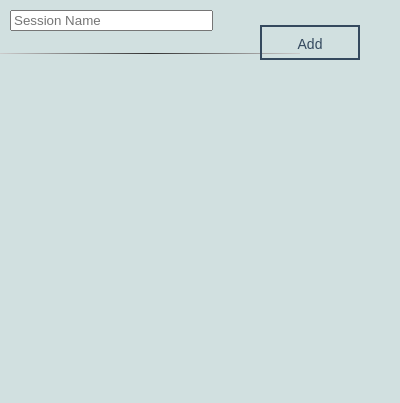
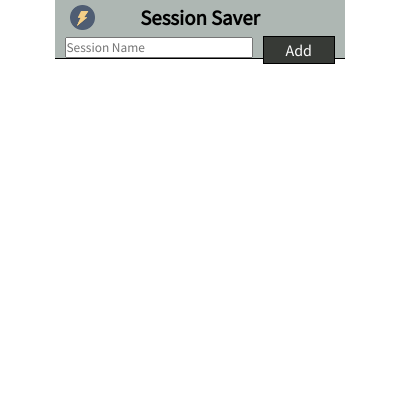
Before and after one commit to Erick2206/Window_Session_Saver, a browser extension: page src/popup/save_extension.html in a window 400 px wide. Drawn offline with Linux system fonts and the light colour scheme.

Commit message:
Updated the UI 	save_extension.html web.css 		Restructred the layout and structure of the code
	ret.js save.js
		changed classname's and id's  wrt to new classnames and ids

```diff
--- a/src/js/save.js
+++ b/src/js/save.js
@@ -25,10 +25,9 @@ function isEmpty(obj) {
     return true;
 }
 function tabStore(tabList){
-
 	if(!isEmpty(tabList)){
 		obj=tabList.KeyPair;
-		flag=document.querySelector('#textBox').value;
+		flag=document.querySelector('#text-box').value;
 		if (obj[flag]) {
 			alert("Name already exists");
 		}
@@ -55,7 +54,7 @@ function saveTabs(tabs){
 		}
 	}
 
-	flag=document.querySelector('#textBox').value;
+	flag=document.querySelector('#text-box').value;
 	//console.log(typeof(flag));
 	KeyPair[flag] = arr;
 
@@ -81,8 +80,7 @@ function checkValue(tabObj){
 		console.log("key is ",key);
 		console.log("flag is ",flag);
 
-		if(key===flag)
-		{
+		if(key===flag){
 			return true;
 		}
 	}
@@ -94,7 +92,7 @@ function checkValue(tabObj){
 function updateList(){
 		var ul = document.getElementById("list");
 		var li = document.createElement("li");
-		flag=document.querySelector('#textBox').value
+		flag=document.querySelector('#text-box').value
 
 /*
 		browserData = checkValueExists(flag)
@@ -134,6 +132,16 @@ function updateList(){
 			btn.onclick = reloadTabs;
 			li.appendChild(btn);
 			ul.appendChild(li);
+			//var textNode = document.createTextNode(flag);
+			// var para = document.createElement("P");
+			// para.appendChild(textNode)
+			// li.appendChild(para);
+			// li.id = 'addEvent';
+			// console.log(li.id);
+			// document.getElementById('addEvent').addEventListener('click', () => {
+			// 	reloadTabs();
+			// });
+			// ul.appendChild(li);
 		}
 	}
 
@@ -141,9 +149,11 @@ function updateList(){
 		if(e instanceof ValueExistsException)
 			alert("Session with this Name exists!");
 		else{
-		console.log(e);
+				console.log(e);
 		}
 	}
+
+
 }
 
 function getList(data){
@@ -172,10 +182,10 @@ function main(){
 	updateList()
 }
 
-document.getElementById('submitBttn').addEventListener('click',main)
+document.getElementById('btn-submit').addEventListener('click',main);
 
 // Get the input field
-var input = document.getElementById("textBox");
+var input = document.getElementById("text-box");
 
 // Execute a function when the user releases a key on the keyboard
 input.addEventListener("keyup", function(event) {
@@ -184,6 +194,6 @@ input.addEventListener("keyup", function(event) {
   // Number 13 is the "Enter" key on the keyboard
   if (event.keyCode === 13) {
     // Trigger the button element with a click
-    document.getElementById("submitBttn").click();
+    document.getElementById("btn-submit").click();
   }
 });
--- a/src/popup/save_extension.html
+++ b/src/popup/save_extension.html
@@ -1,36 +1,27 @@
 <!DOCTYPE html>
-
-<html>
-
-<head>
+<html lang="en" dir="ltr">
+  <head>
     <meta charset="utf-8">
-    <link rel="stylesheet" href="web.css" />
+    <title></title>
+    <link rel="stylesheet" href="web.css">
     <link rel="stylesheet" href="https://cdnjs.cloudflare.com/ajax/libs/font-awesome/4.7.0/css/font-awesome.min.css">
-</head>
-
-<body>
+    <link href="https://fonts.googleapis.com/css?family=Source+Sans+Pro&display=swap" rel="stylesheet">
+  </head>
+  <body>
     <div class="container">
-      <div class="topArea">
-        <div class="upperBar">
-            <input type="text" id="textBox" placeholder="Session Name" name="fname" >
-<!--            <button  class="bttn-dark" id="bttn"></button> -->
-        </div>
-
-        <div class="button-7">
-          <div class="eff-7"></div>
-            <a href="#" class="bttn" id="submitBttn"> Add </a>
-        </div>
+      <div class="top-area">
+        <img src="../icons/session_saver_icon.png" alt="logo" width="25px" height="25px;">
+          <p class="head">Session Saver</p>
+          <div class="inp">  <input type="text" name="text-box" value="" id="text-box" placeholder="Session Name"> </div>
+          <div id="btn-submit">Add</div>
       </div>
-      <hr>
       <div class="popup-content">
           <h5 id="session_header"></h5>
           <ul id="list">
           </ul>
       </div>
-      </div>
-    <script src="../js/ret.js"></script>
-    <script src="../js/save.js"></script>
-
-</body>
-
+    </div>
+    <script type="text/javascript" src="../js/ret.js"></script>
+    <script type="text/javascript" src="../js/save.js"></script>
+  </body>
 </html>
--- a/src/popup/web.css
+++ b/src/popup/web.css
@@ -1,61 +1,88 @@
-body {
-  padding:0px;
-  margin:0;
-  font-family:$font;
-/*  background: #F5F0FF; */
-  background: #666699;
-  -webkit-font-smoothing: antialiased;
+*{
+  margin: 0px;
+  padding: 0px;
+  box-sizing: border-box;
+  font-family: 'Source Sans Pro', sans-serif;
 }
+html, body{
+  width: 290px;
+  min-height: 400px;
+  /*border: 1px solid black;
+  */margin:0px auto;
+}
+.container{
+  height: 100%;
+  position: relative;
+  text-align: center;
+}
+.top-area{
+  height: 19%;
+  border-bottom: 1px solid black;
+  padding-top: 5px;
+  text-align: center;
+  background-color: #aeb7b3;
+  /*color: white;
+*/}
+img{
+  position: absolute;
+  left:15px;
+}
+.head{
+  text-transform: capitalize;
+  font-weight: bold;
+  font-size: 130%;
+  text-align: inherit;
+}
+.inp{
+display: inline-block;
+width: 65%;
+}
+.inp > input{
+  margin-top: 6px;
+  width: 100%;
+}
+#btn-submit{
+  display: inline-block;
+  width: 25%;
+  margin-right: 10px;
+  float: right;
+  cursor: pointer;
+  border: 1px solid black;
+/*  border-radius: 100%;*/
+  padding:3px;
+  background-color: #373a36;
+  color:white;
+  margin-top: 5px;
+  text-align: inherit;
+  transition: 250ms background ease-in-out ;
+}
+#btn-submit:hover{
+  color: black;
+  background-color: #e1efe6;
+}
+.popup-content{
+  background-color: #e1efe6;
+  min-height: 81%;/*
+  padding: 10px 10px;*/
+  z-index: -1;/*
+  overflow-y: scroll;*/
+}
+/*li{
+  margin-top: 2px;
+  list-style: none;/*
+  background-color: white;
+  height: 25px;
+  padding: 2px 2px 2px 8px;
+  border-radius: 5px;
+  cursor: pointer;
 
-.container{
-	width:300px;
-	height:300px;
-  display: inline-block;
 }
-
-.topArea{
-  height: 15%;
-}
-
-hr{
-border: 0;
-height: 1px;
-background: #333;
-background-image: -webkit-linear-gradient(left, #ccc, #333, #ccc);
-background-image: -moz-linear-gradient(left, #ccc, #333, #ccc);
-background-image: -ms-linear-gradient(left, #ccc, #333, #ccc);
-background-image: -o-linear-gradient(left, #ccc, #333, #ccc);
-}
-
-.upperBar{
-	width: 65%;
-	padding: 10px 10px;
-	margin: 0 auto;
-	float:left;
-	display: inline;
-}
-
-#textBox{
-	width: 100%;
-  margin: 0 auto;
-/*	display: inline-block; */
-}
-
-#bttn {
-    background-color: DodgerBlue; /* Blue background */
-    border: none; /* Remove borders */
-    color: white; /* White text */
-    padding: 12px 16px; /* Some padding */
-		padding-left: 20px;
-		font-size: 16px; /* Set a font size */
-    cursor: pointer; /* Mouse pointer on hover */
-    width: 30%;
-    margin:0 auto;
-/*		height: 10%; */
-}
-
+li:hover{
+  background-color: white;
+}*/
 #list {
-	display: block;
+	display: block
+  width: 100%;
 /*	list-style-type: none; */
   padding-left: 0;
 }
@@ -66,89 +93,31 @@ background-image: -o-linear-gradient(left, #ccc, #333, #ccc);
 /*  	margin-left:10px;
 */		float: right;
 }
-
-/*
-.popup-content{
- 	padding-top: 8px;
-}
-*/
-
-#create{
-	width:80px;
-	height:20px;
-}
-
 .flag {
 	border: none;
 	width: 100%;
-	height: 2em;
+	/*height: 2em;
   background: #d1e0e0;
   font-family: Palatino,Palatino Linotype,Palatino LT STD,Book Antiqua,Georgia,serif;
-  font-weight: 500;
+ /* font-weight: 500;*/
+  margin-top: 2px;
+  background-color: #e1efe6;
+  list-style: none;/*
+  background-color: white;*/
+  height: 25px;
+  padding: 2px 2px 2px 8px;
+  border-radius: 5px;
 }
 
 .flag:hover
 {
   background-image:none;
-  background-color:#ccffcc;
+  background-color:white;
+}
+button{
+  decoration: none;
 }
 
-@import 'https://fonts.googleapis.com/css?family=Source+Sans+Pro:700';
-
-*
-html, body{
-    height:100%;
-    width: 100%;
-}
-
-body {
-  padding:0px;
-  margin:0;
-  font-family:$font;
-  background: #d1e0e0;
-  -webkit-font-smoothing: antialiased;
-}
-
-/* Source: https://codepen.io/Eliteware/pen/azZEeO */
-.button-7{
-  width:100px;
-  height:35px;
-  border:2px solid #34495e;
-  text-align:center;
-  cursor:pointer;
-  position:absolute;
-  top: 3%;
-  left: 65%;
-  box-sizing:border-box;
-  overflow:hidden;
-  margin:10 0 40px 50px;
-}
-
-.button-7 a{
-  font-family:arial;
-  font-size:14px;
-  color:#34495e;
-  text-decoration:none;
-  line-height:35px;
-  transition:all .5s ease;
-  z-index:2;
-  position:relative;
-}
-
-.eff-7{
-  width:100px;
-  height:35px;
-  border:0px solid #34495e;
-  position:absolute;
-  transition:all .5s ease;
-  z-index:1;
-  box-sizing:border-box;
-}
-
-.button-7:hover .eff-7{
-  border:70px solid #34495e;
-}
-
-.button-7:hover a{
-  color:#fff;
-}
+/*
+ test 1  d #c9f0ee u #e4ebe5
+*/
```
